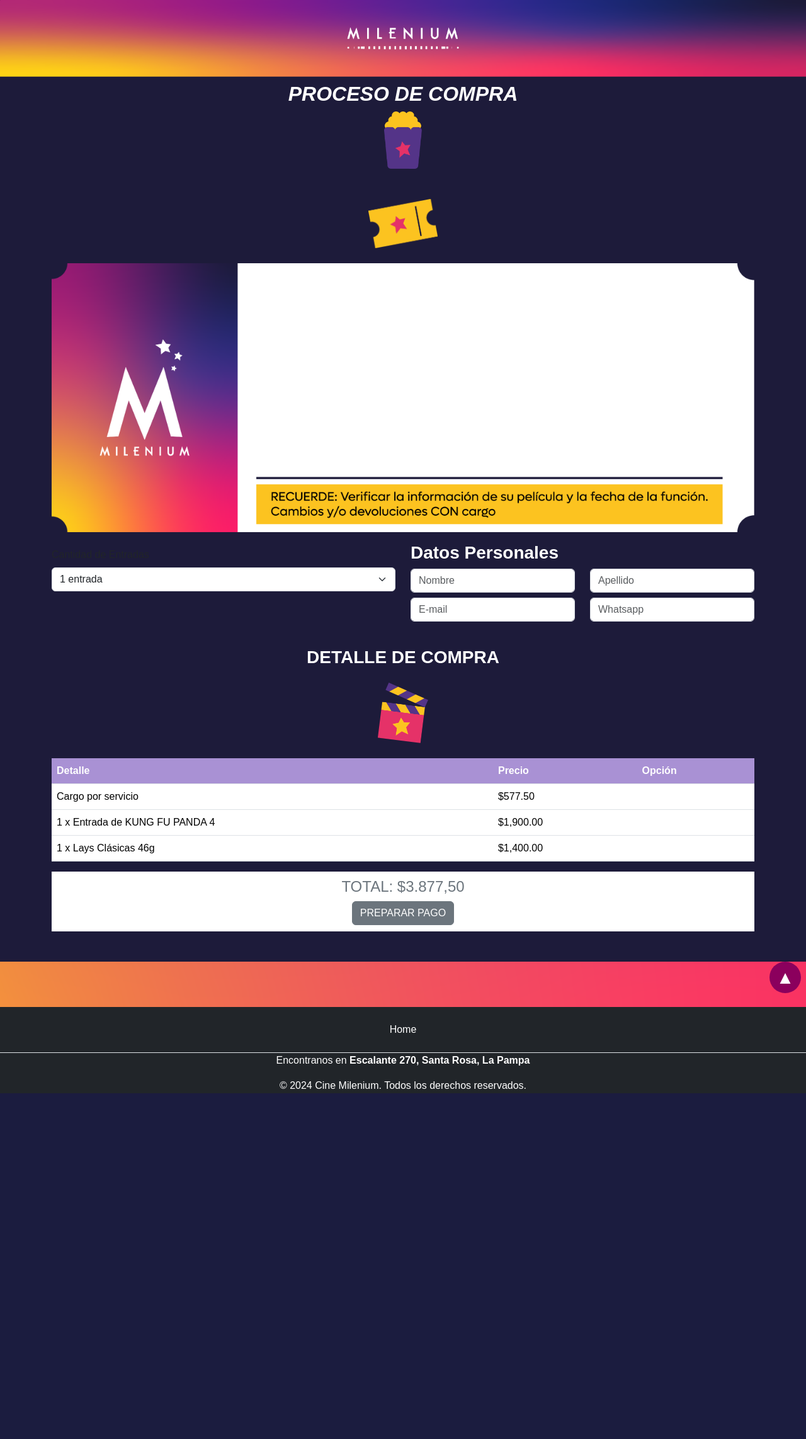
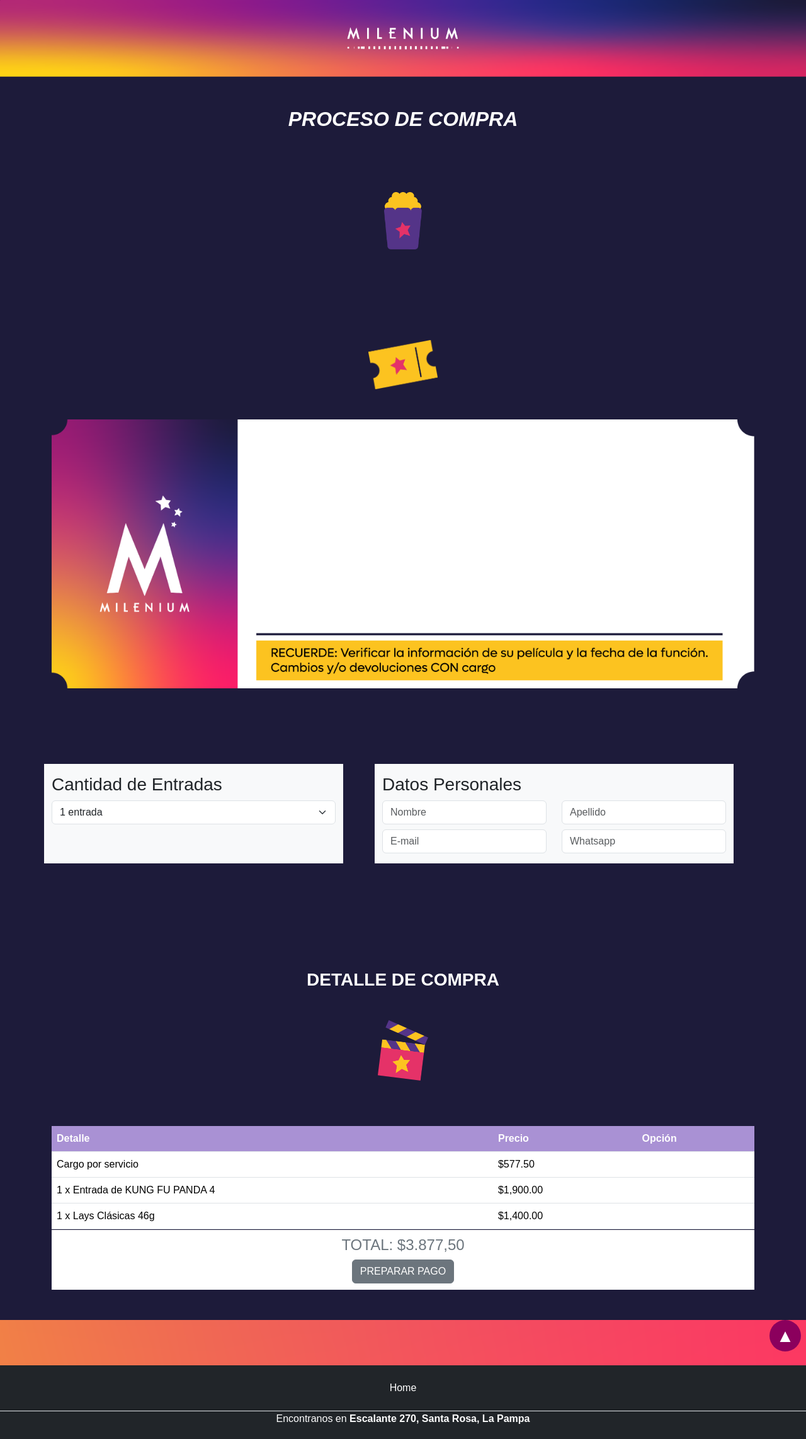
Before and after one commit to Axel-lis/cinesantarosa, a PHP site: page /compra.php in a window 1280 px wide. Shown: the part 76-2361 px from the top of the page at 63% size. Before the commit the page ends 1812 px from the top, so only its background shows below. Run offline with PHP 8.4, Linux system fonts and the light colour scheme; some web fonts are replaced.

Commit message:
seccion compra fixed

```diff
--- a/assets/css/styles.css
+++ b/assets/css/styles.css
@@ -409,7 +409,7 @@
 */
 .calendar-cell {
   cursor: pointer;
-  background-image: url('../img/calendar-cell.png');
+  background-image: url('../img/calendar-cell1.png');
   background-size: cover;
   background-repeat: round;
   display: flex;
@@ -455,6 +455,14 @@
 }
 .schedule-section img.etiquetas{
  width: 35px ;
+}
+.cantidad-entradas-container{
+  background-color: #f8f9fa;
+
+}
+.datos-personales-container{
+    background-color: #f8f9fa;
+      margin-left: 50px;
 }
 @media (max-width: 768px) {
   .navbar-brand {
--- a/compra.php
+++ b/compra.php
@@ -8,8 +8,8 @@
     <!-- Proceso de Compra -->
     <div class="container container-section-compra">
         <div class="proceso-compra">
-            <h2 class="fw-bolder mt-2">PROCESO DE COMPRA</h2>
-            <img src="./assets/img/sticker-popcorn.png" alt="Popcorn" class="small-icon">
+            <h2 class="fw-bolder my-5">PROCESO DE COMPRA</h2>
+            <img src="./assets/img/sticker-popcorn.png" alt="Popcorn" class="small-icon my-5">
         </div>
 
         <!-- Productos -->
@@ -38,18 +38,22 @@
 
         <!-- Imagen Compra -->
         <div class="proceso-compra mt-5">
-            <img src="./assets/img/sticker-ticket.png" alt="Ticket" class="small-icon-3 mb-4">
+            <img src="./assets/img/sticker-ticket.png" alt="Ticket" class="small-icon-3 my-5">
         </div>
         <!-- Ticket Compra -->
         <div class="row">
             <img src="./assets/img/COMPRA_Ticket-web.png" alt="Cine Millenium" class="img-fluid ticket-web">
             <img src="./assets/img/COMPRA_Ticket-Movil.png" alt="Cine Millenium" class="img-fluid ticket-movil">
         </div>
+        <br>
+        <br>
+        <br>
         <!-- Detalle de Compra -->
-        <div class="row">
-            <div class="col-md-6">
+        <div class="row my-5">
+            <div class="col-md-5 cantidad-entradas-container">
                 <div class="mb-3">
-                    <label for="cantidadEntradas" class="form-label mt-4 ">Cantidad de Entradas</label>
+                    <label for="cantidadEntradas" class="form-label mt-3 h3">Cantidad de
+                        Entradas</label>
                     <select class="form-select" id="cantidadEntradas">
                         <option>1 entrada</option>
                         <option>2 entradas</option>
@@ -58,9 +62,9 @@
                     </select>
                 </div>
             </div>
-            <div class="col-md-6">
+            <div class="col-md-6 datos-personales-container">
                 <div class="mb-3">
-                    <label for="nombre" class="form-label text-white fw-bold mt-3 h3">Datos Personales</label>
+                    <label for="nombre" class="form-label mt-3 h3">Datos Personales</label>
                     <div class="row">
                         <div class="col-6">
                             <input type="text" class="form-control" id="nombre" placeholder="Nombre">
@@ -80,11 +84,11 @@
                 </div>
             </div>
         </div>
-
+        <br><br><br>
         <!-- Detalle de Compra -->
-        <div class="detalle-compra">
-            <h3 class="text-white text-center fw-bolder my-4">DETALLE DE COMPRA</h3>
-            <div class="proceso-compra">
+        <div class="detalle-compra mt-5">
+            <h3 class="text-white text-center fw-bolder my-5">DETALLE DE COMPRA</h3>
+            <div class="proceso-compra my-5">
                 <img src="./assets/img/sticker-movie.png" alt="Movie" class="small-icon-2 mb-4">
             </div>
 
@@ -114,7 +118,7 @@
                     </tr>
                 </tbody>
             </table>
-            <div class="text-center w-100" style="background-color: #fff; padding: 10px;">
+            <div class="text-center w-100" style="background-color: #fff; padding: 10px; margin-top:-15px;">
                 <h4 class="text-secondary">TOTAL: $3.877,50</h4>
                 <button class="btn btn-secondary">PREPARAR PAGO</button>
             </div>
```
Also changed, not shown: assets/img/calendar-cell.png (deleted), assets/img/calendar-cell1.png (added).
